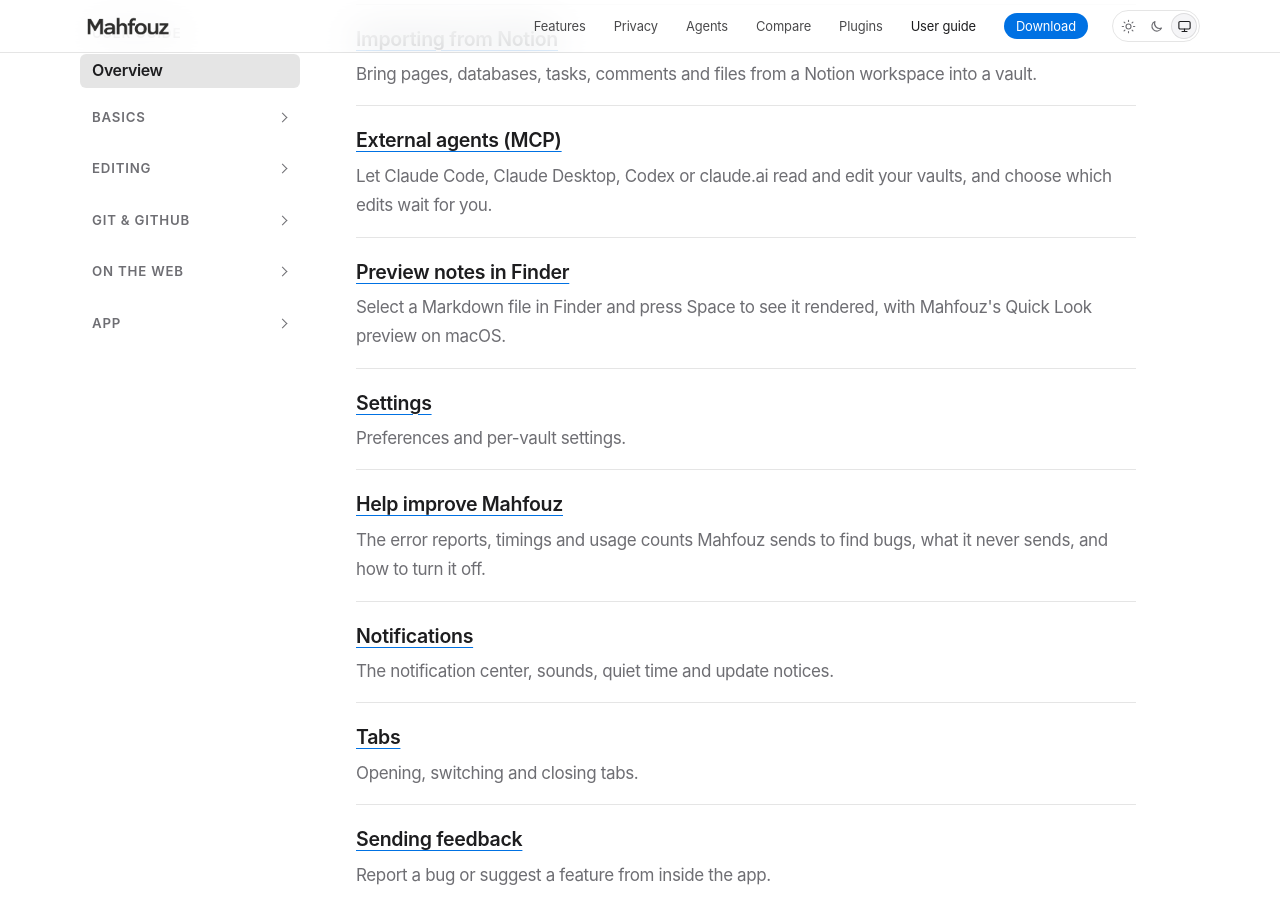
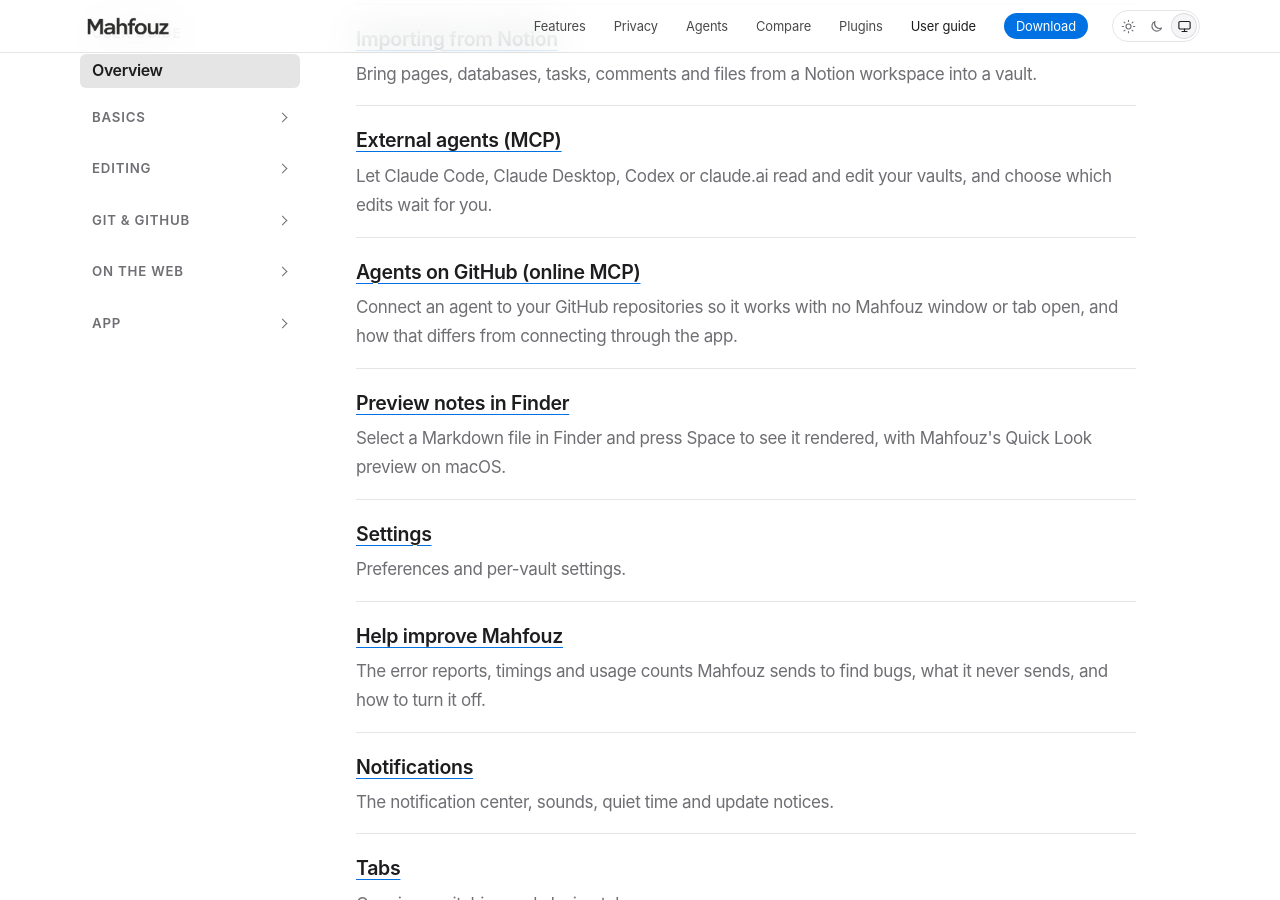
Before and after one commit to mahfouz-app/docs, a Jekyll site: the page built from guide/index.md, in a window 1280 px wide and 900 px high, scrolled down 4341 px. Built offline with Jekyll 4.4.1, drawn with Linux system fonts in a browser that asks for light colours; part of the change alters nothing that is shown.

Commit message:
docs: agents on GitHub (online MCP), and how they differ from local
Adds guide/online-agents.md for the headless MCP path: connecting and
consent, access levels, Settings, the tools by level, a comparison with
connecting through Mahfouz, agent messages, and what the server keeps.
Lists it in the guide nav and links it from External agents.

Closes #190

Co-Authored-By: Claude Opus 5.5 <noreply@anthropic.com>

```diff
--- a/_data/guide.yml
+++ b/_data/guide.yml
@@ -98,6 +98,9 @@
     - slug: external-agents
       title: "External agents (MCP)"
       description: "Let Claude Code, Claude Desktop, Codex or claude.ai read and edit your vaults, and choose which edits wait for you."
+    - slug: online-agents
+      title: "Agents on GitHub (online MCP)"
+      description: "Connect an agent to your GitHub repositories so it works with no Mahfouz window or tab open, and how that differs from connecting through the app."
     - slug: quick-look
       title: "Preview notes in Finder"
       description: "Select a Markdown file in Finder and press Space to see it rendered, with Mahfouz's Quick Look preview on macOS."
--- a/guide/external-agents.md
+++ b/guide/external-agents.md
@@ -59,6 +59,10 @@ URL instead of a token:
 Which vaults a client can reach is set per browser, in the browser where
 you allow them. Agents can reach your vaults only while a Mahfouz tab is
 open.
+
+To let an agent work with no Mahfouz window or tab open, connect it to
+your GitHub repositories instead: see
+[Agents on GitHub](/guide/online-agents/).
 
 ## Approval modes
 
--- /dev/null
+++ b/guide/online-agents.md
@@ -0,0 +1,143 @@
+---
+layout: guide
+title: "Agents on GitHub (online MCP)"
+description: "Connect an agent to your GitHub repositories so it works with no Mahfouz window or tab open, and how that differs from connecting through the app."
+permalink: /guide/online-agents/
+---
+
+{% include since.html v="0.13.0" %}
+
+An [external agent](/guide/external-agents/) can reach your vaults in two
+ways:
+
+- **Through Mahfouz**: the desktop app's MCP server, or a Mahfouz tab on
+  the web. The agent works on the vaults you have open, and Mahfouz has to
+  be running while it does.
+- **On GitHub**: the agent works on your GitHub repositories directly,
+  with no Mahfouz window or tab open. Each repository runs in its own
+  workspace on Mahfouz's servers, and every edit is committed as you and
+  pushed before the agent hears back.
+
+This page covers the second way. Both use the same connector URL; what you
+choose when you approve the agent decides which one it gets.
+
+## Connect an agent
+
+1. Add `https://web.mahfouz.app/mcp` as a custom connector in your agent:
+   in Claude, Settings → Connectors; or in Claude Desktop or Codex.
+2. The agent opens a Mahfouz page. Sign in with GitHub if asked.
+3. Under **Repositories**, choose an access level for each repository the
+   agent may use (see below), then click **Allow and continue to GitHub**.
+4. GitHub may ask you to confirm. This is a second authorization, separate
+   from the one you signed in with, so agents get their own access.
+
+The list shows only repositories the Mahfouz GitHub App is installed on.
+To add others, click **Install on more repositories**, choose them on
+GitHub, and come back.
+
+### Access levels
+
+Each repository gets one of four levels. Every level includes the ones
+before it.
+
+- **No access**: the agent can't see the repository. Every repository
+  starts here, so nothing is shared until you choose it.
+- **Read**: search and read notes, databases, tags and tasks.
+- **Edit**: also create, change, move and delete notes, add database rows
+  and tasks, and comment.
+- **Publish**: also publish and unpublish notes as public pages at
+  p.mahfouz.app, without asking you.
+
+Read is enough for a public repository. If you set a public repository to
+Edit or Publish beside a private one, Mahfouz warns you: an agent could
+copy private notes into the public repository.
+
+## Manage a connected agent
+
+An agent connected this way appears in Settings → AI → External agents
+marked **Works on GitHub**, with its repositories listed under it.
+
+- **Change a level**: pick another level next to the repository. It saves
+  at once. If you approved the agent to read only, connect it again to let
+  it edit.
+- **Add repositories**: click **Add repositories** and tick the ones you
+  want. A private repository starts at Edit and a public one at Read.
+- **Remove a repository**: set it to **No access**. Mahfouz deletes the
+  working copy it keeps for this agent. To remove the last repository,
+  revoke the agent instead.
+- **Revoke** cuts the agent off from every repository. To use it again,
+  connect it again and approve it.
+
+### Pages it published
+
+**Pages this client published** lists the last 20 pages the agent
+published or updated, each with **Unpublish**. Unpublishing takes the page
+offline; the note keeps its text.
+
+Turning Publish off for a repository, or revoking the agent, never takes
+its pages down. They stay online until you unpublish them here or in
+Settings → Published pages, and pages set to auto-publish stop updating.
+
+## What the agent can do
+
+The tools an agent sees depend on the highest level you gave it.
+
+| Level | Tools |
+|---|---|
+| Read | `list_vaults`, `search_notes`, `read_note`, `list_notes`, `list_tags`, `query_database`, `list_tasks` |
+| Edit | `create_note`, `update_note_body`, `replace_in_note`, `delete_note`, `move_note`, `set_attributes`, `delete_attribute`, `add_comment`, `create_database`, `turn_into_database`, `add_database_row`, `add_task`, `complete_task` |
+| Publish | `publish_note`, `unpublish_note` |
+
+`publish_note` publishes one note, never its children, as an **Unlisted**
+page. It refuses a note that is already published; that page updates
+through auto-publish or the note's menu.
+
+## How it differs from connecting through Mahfouz
+
+| | Through Mahfouz | On GitHub |
+|---|---|---|
+| Approvals | [Approval modes](/guide/external-agents/#approval-modes), proposals and **Recently applied** with Undo | None: edits apply and push at once. Undo them from [history](/guide/history/) or the Trash |
+| Publishing | Waits for you and opens the Publish dialog | Publishes at once, at the Publish level |
+| Vaults | Every vault you allow, including ones with no GitHub remote, on any branch | Only the repositories you chose, on their default branch |
+| Freshness | Sees edits you haven't committed or pushed | Sees GitHub's copy, which lags until Mahfouz pushes |
+| Disk-only notes | Visible | Not visible |
+| git-crypt vaults | Work once unlocked | Refused |
+| Git LFS notes | Readable | A placeholder the agent can't change |
+| Diagrams in published pages | Drawn by plugins | Published as code |
+| [Suggesting](/guide/track-changes/) | The note's `track_changes`, or this device's override | The note's `track_changes` only |
+| Speed | Instant | The first call after a pause takes a few seconds, and calls to one repository run one at a time |
+
+A repository with more than 10,000 notes is too large for agents on
+GitHub.
+
+## Messages your agent may pass on
+
+- **Indexing … retry in about 10 s**: the repository's workspace is
+  starting. The agent retries on its own; nothing to do.
+- **… is busy; retry shortly**: another call to the same repository is
+  running. The agent retries.
+- **The note changed on GitHub; read it again and retry**: someone pushed
+  a change to the note while the agent was editing it. The agent reads the
+  new version and makes its edit again.
+- **The page was taken down because the note's change couldn't be saved;
+  retry**: the page went up, but recording it in the note didn't reach
+  GitHub, so Mahfouz took the page down again. Ask the agent to publish
+  again.
+- **… isn't allowed for this connection; add it in Settings → External
+  agents**: the agent asked for a repository you didn't choose. Add it if
+  you want it to have access.
+
+## Privacy and what Mahfouz keeps
+
+- **A working copy per repository**: a clone of the repository and an
+  index of its notes, encrypted at rest, kept while an agent can use it.
+- **Paused workspaces**: snapshots that may stay for up to 30 days after
+  their last use, and can't be removed sooner.
+- **When it's deleted**: when you revoke the last agent with access to the
+  repository, remove the repository from it, or Mahfouz loses access to it
+  on GitHub.
+- **No token reaches the workspace.** The workspace has no internet access
+  of its own; Mahfouz adds your GitHub authorization to each push from
+  outside it, for that call only.
+
+For everywhere your notes can go, see [Privacy](/privacy/).
```
